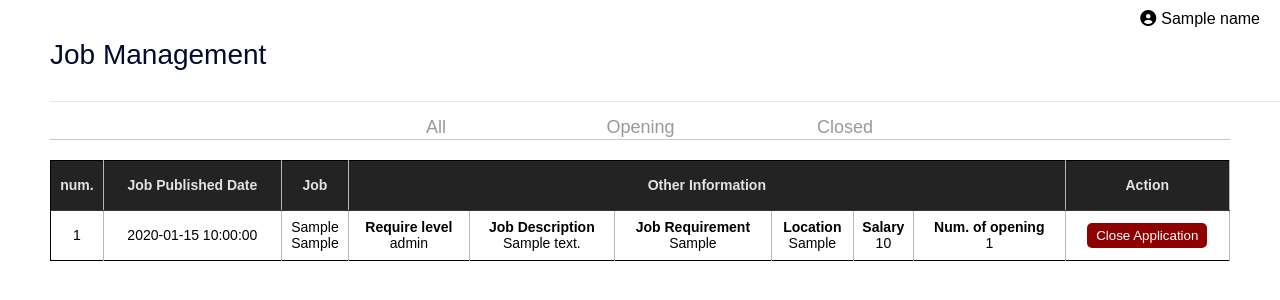
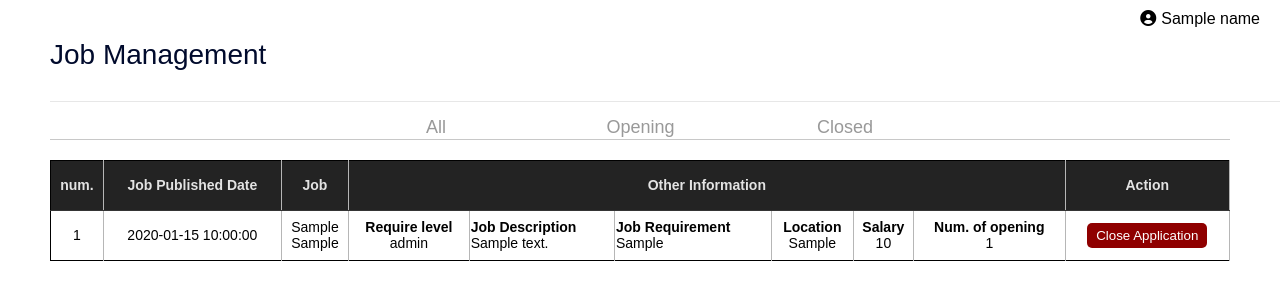
Before and after one commit to yongsean/cloud, a Flask app: template templates/CompanyViewManageJob.html in a window 1280 px wide. Shown: the part 48-348 px from the top of the page. Run offline with Flask 3, Linux system fonts and the light colour scheme; the template is opened without the code that fills it: most values are stand-ins (such as "Sample title", 1, 10 or a date in 2020).

Commit message:
Update CompanyViewManageJob.html

```diff
--- a/templates/CompanyViewManageJob.html
+++ b/templates/CompanyViewManageJob.html
@@ -79,8 +79,8 @@
 								{{ job.jobType }}</td>
 
 							<td> <strong>Require level</strong> <br /> {{ job.qualificationLevel }}</td>
-							<td> <strong>Job Description</strong> <br /> {{ job.jobDesc }}</td>
-							<td> <strong>Job Requirement</strong> <br /> {{ job.jobRequirement.replace('-', '<br><br>-') | safe }}</td>
+							<td  style="text-align: left;"> <strong>Job Description</strong> <br /> {{ job.jobDesc }}</td>
+							<td style="text-align: left;"> <strong>Job Requirement</strong> <br /> {{ job.jobRequirement.replace('-', '<br><br>-') | safe }}</td>
 							<td> <strong>Location</strong> <br /> {{ job.jobLocation}}</td>
 							<td> <strong>Salary</strong> <br /> {{ job.salary }}</td>
 							<td> <strong>Num. of opening</strong> <br /> {{ job.numOfOpening}}</td>
```
